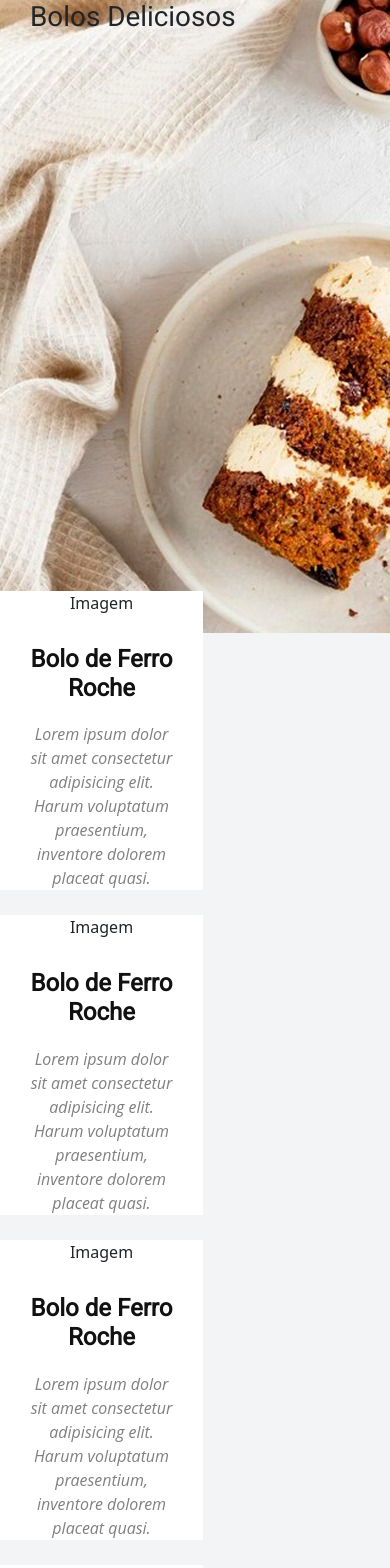
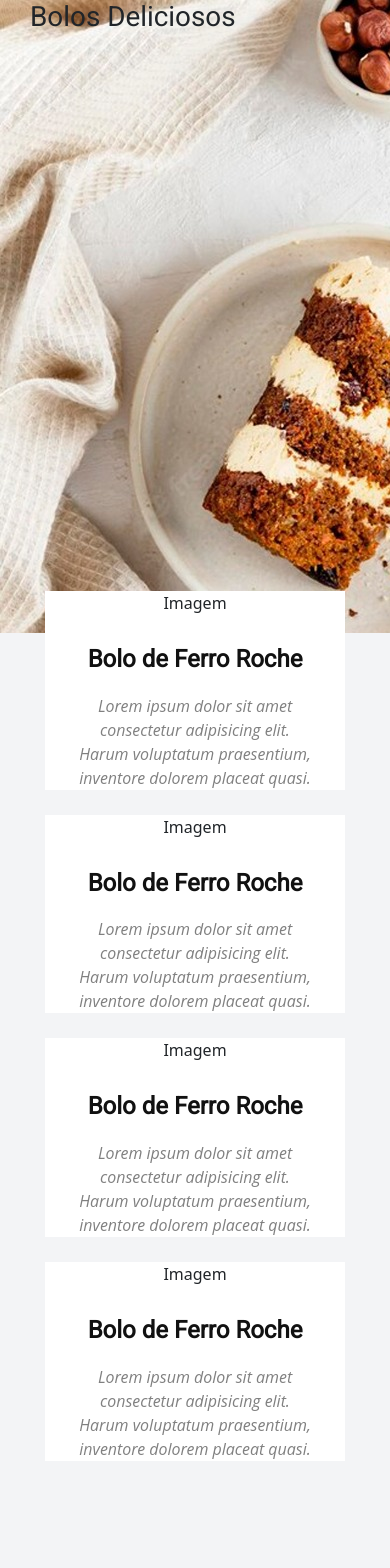
Before and after one commit to KellyVasconcellos/receitas, an Angular app: page /home in a window 390 px wide. Shown: the top 1568 px of the page. After the commit the page ends 1461 px from the top, so only its background shows below. Built offline with nearby package versions, Linux system fonts and the light colour scheme.

Commit message:
feat: ajustando layout responsivo

```diff
--- a/src/app/components/menu-box/menu-box.component.scss
+++ b/src/app/components/menu-box/menu-box.component.scss
@@ -19,8 +19,28 @@
 
 }
 //reavaliar se essa solução é a melhor, tamanho fora de padrão.
+@media only screen and (max-width: 1500px) {
+  .box {
+    width: 300px;
+  }
+}
+
+
 @media only screen and (max-width: 1090px) {
   .box {
-    width: 203px;
+    width: 200px;
   }
 }
+
+
+@media only screen and (max-width: 768px) {
+   .box {
+     width: 400px;
+   }
+ }
+
+@media only screen and (max-width: 425px) {
+  .box {
+    width: 300px;
+  }
+}
--- a/src/app/views/home/home.component.scss
+++ b/src/app/views/home/home.component.scss
@@ -39,7 +39,14 @@
   .background {
     padding: 0px 30px;
   }
+  .cards {
+    justify-content: center;
+    align-items: center;
+  }
 }
 @media only screen and (max-width: 425px) {
+  .cards {
+    margin: 0px;
 
+  }
 }
```
